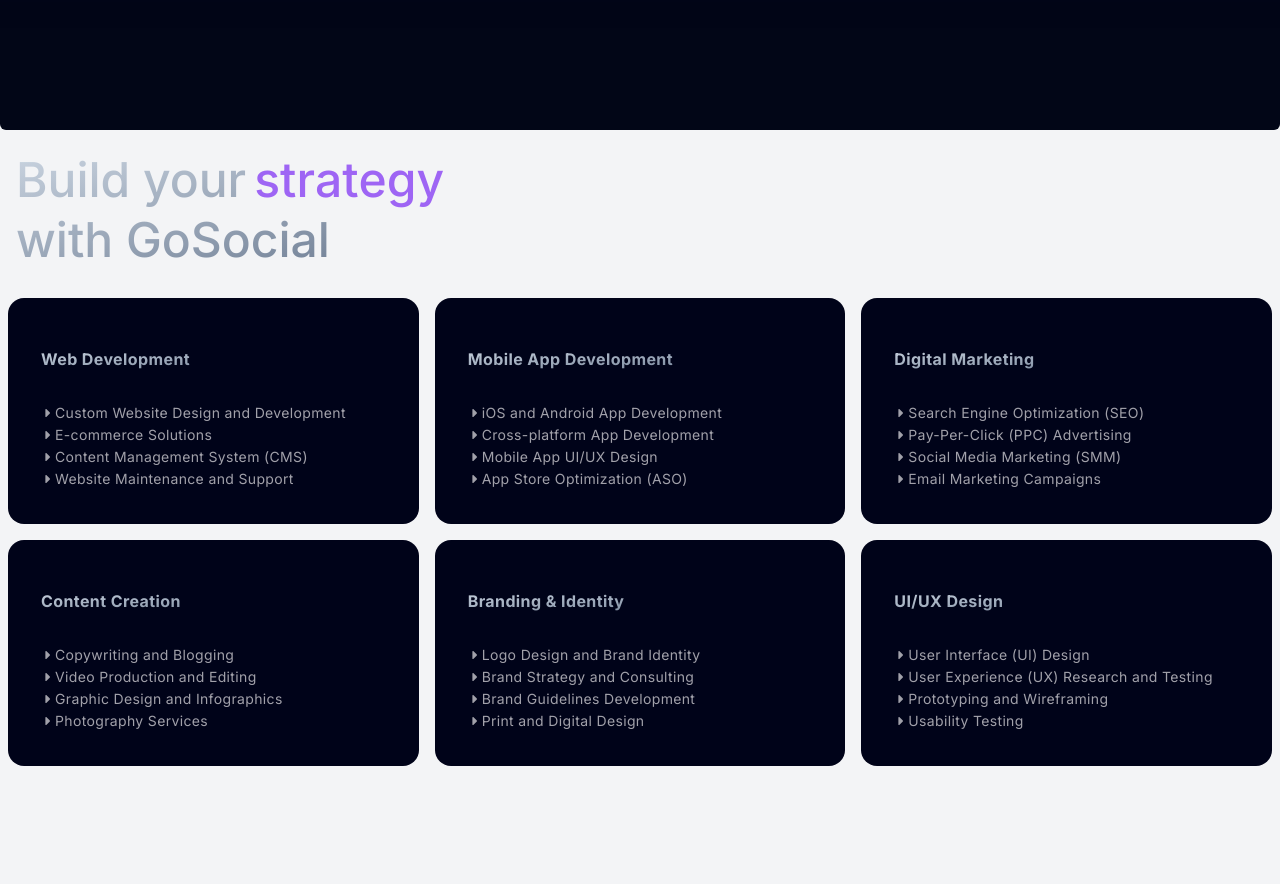
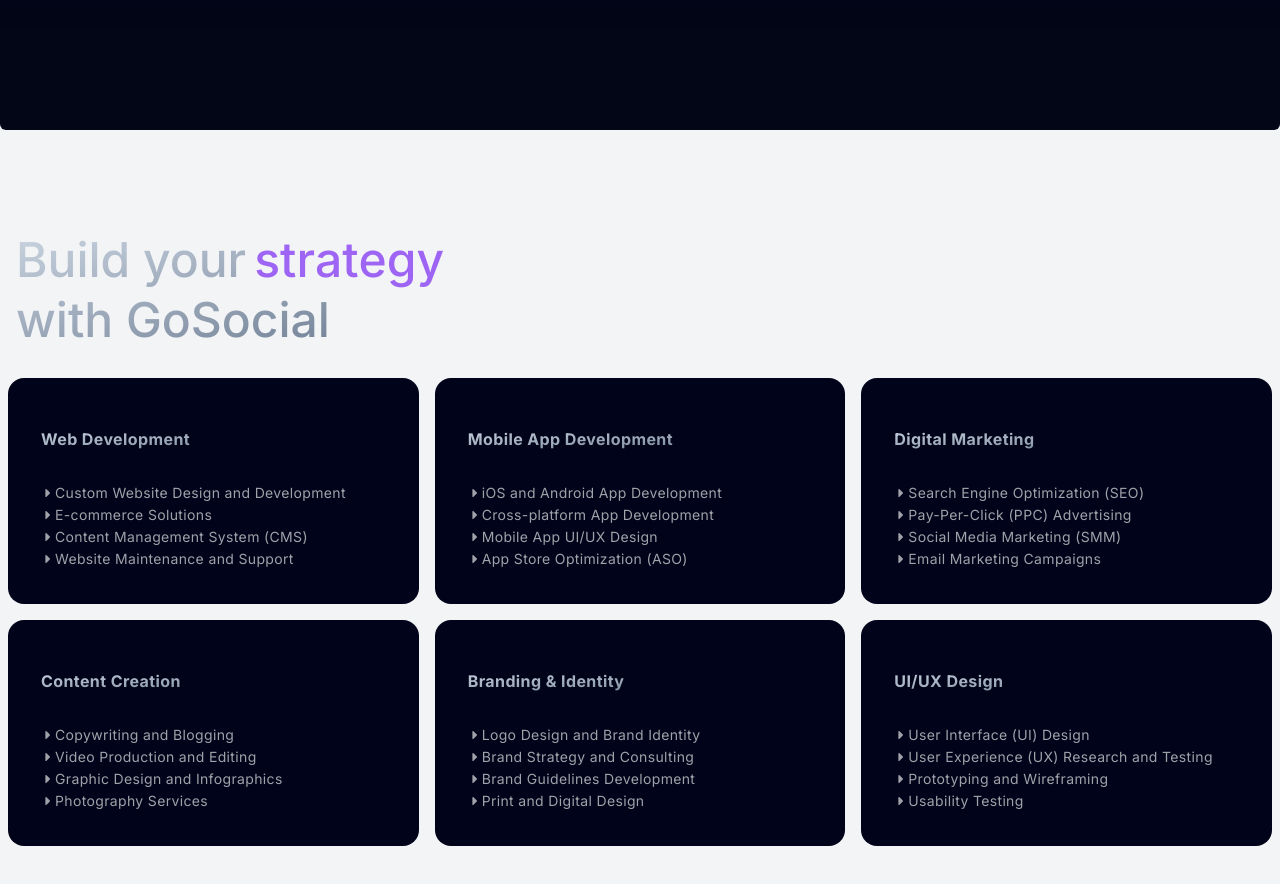
Before and after one commit to borisvicena/gosocial, a Next.js app: page / in a window 1280 px wide. Shown: the part 1740-2624 px from the top of the page. Built offline with nearby package versions, Linux system fonts and the light colour scheme.

Commit message:
refactor(services): moved services from about into seperate file

```diff
--- a/app/page.tsx
+++ b/app/page.tsx
@@ -2,6 +2,7 @@ import About from "@/components/About";
 import Hero from "@/components/Hero";
 import KeyStatistics from "@/components/KeyStatistics";
 import Navbar from "@/components/NavbarMenu";
+import Services from "@/components/Services";
 
 export default function Home() {
   return (
@@ -11,6 +12,7 @@ export default function Home() {
         <Hero />
         <KeyStatistics />
         <About />
+        <Services />
       </div>
     </main>
   );
--- a/components/About.tsx
+++ b/components/About.tsx
@@ -1,9 +1,5 @@
 import React from "react";
 import { Lamp } from "./ui/Lamp";
-import { HoverEffect } from "./ui/CardHover";
-import { FlipWords } from "./ui/FlipWords";
-import { FaCaretRight } from "react-icons/fa";
-import { flipWords, services } from "@/data";
 
 const About = () => {
   return (
@@ -12,16 +8,6 @@ const About = () => {
         <div>
           <Lamp mainText="Elevating every dimension of your" gradientText="digital world" />
         </div>
-        <div className="h-[10rem] flex justify-start items-center px-4">
-          <div className="text-5xl font-medium bg-gradient-to-br from-slate-300 to-slate-500 bg-clip-text text-transparent leading-tight">
-            Build your
-            <FlipWords words={flipWords} /> <br />
-            with GoSocial
-          </div>
-        </div>
-        <div className="max-w-7xl mx-auto">
-          <HoverEffect items={services} icon={<FaCaretRight />} iconPosition="left" />
-        </div>
       </div>
     </section>
   );
--- /dev/null
+++ b/components/Services.tsx
@@ -0,0 +1,27 @@
+import React from "react";
+import { HoverEffect } from "./ui/CardHover";
+import { FlipWords } from "./ui/FlipWords";
+import { flipWords } from "@/data";
+import { FaCaretRight } from "react-icons/fa";
+import { services } from "@/data";
+
+const Services = () => {
+  return (
+    <section id="services">
+      <div className="pb-20 lg:pb-30 max-w-7xl mx-auto">
+        <div className="h-[10rem] flex justify-start items-center px-4">
+          <div className="text-5xl font-medium bg-gradient-to-br from-slate-300 to-slate-500 bg-clip-text text-transparent leading-tight">
+            Build your
+            <FlipWords words={flipWords} /> <br />
+            with GoSocial
+          </div>
+        </div>
+        <div className="max-w-7xl mx-auto">
+          <HoverEffect items={services} icon={<FaCaretRight />} iconPosition="left" />
+        </div>
+      </div>
+    </section>
+  );
+};
+
+export default Services;
```
